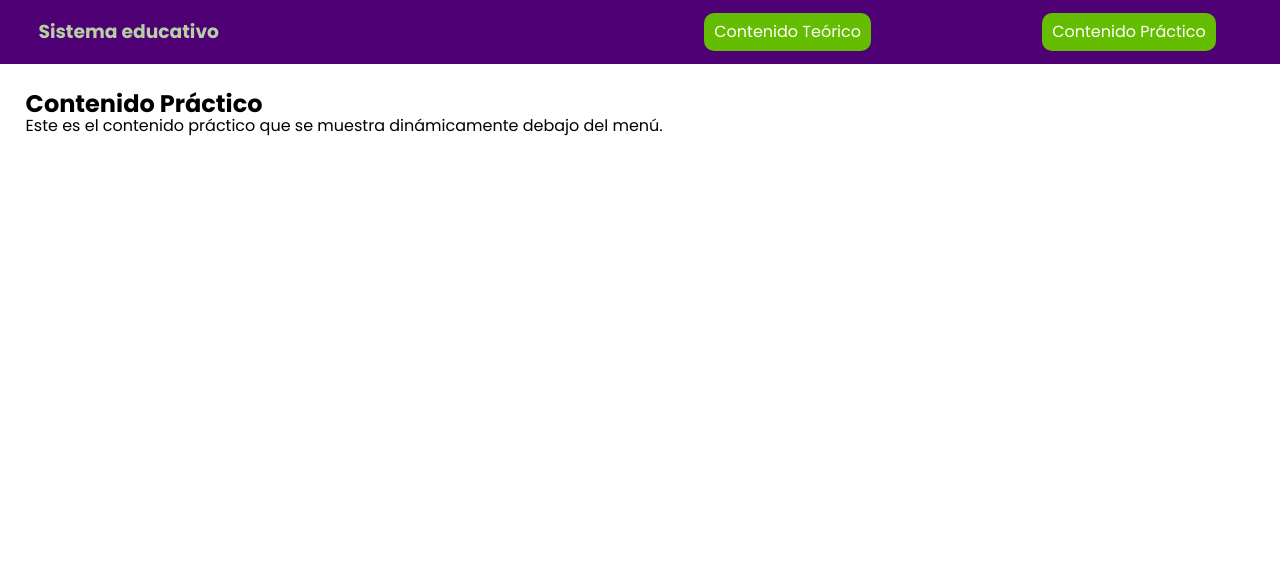
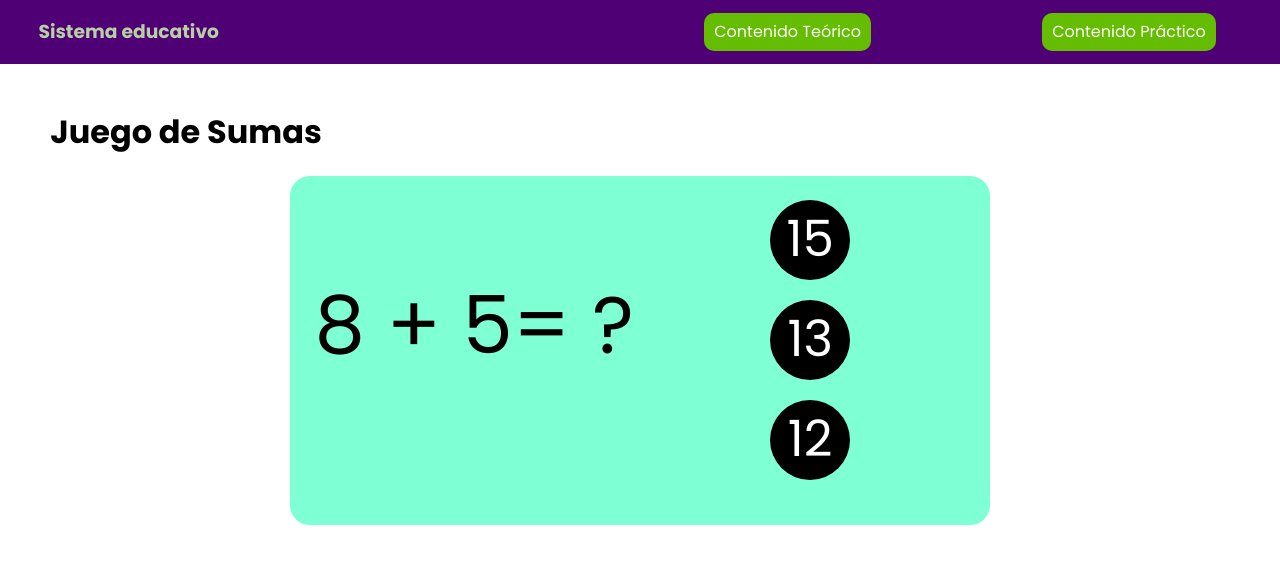
Before and after one commit to Alexisrafael/Learning_numbers_and_letters, a website: page index.html in a window 1280 px wide. Both pictures are taken after a click on the link "Contenido Práctico". Drawn offline with Linux system fonts and the light colour scheme; a web font is replaced by a local one.

Commit message:
juego de suma

```diff
--- a/css/style.css
+++ b/css/style.css
@@ -187,3 +187,45 @@ body{
     display: flex; justify-content: center; align-items: center;
 
 }
+
+.container{
+    background-color: aquamarine;
+    max-width: 700px;
+    margin: auto;
+    border: none;
+    border-radius: 20px;
+    display: flex;
+    padding: 50px 0;
+}
+.izquierdo{
+    width: 70%;
+    font-size: 80px;
+    display: flex;
+    flex-direction: column;
+    justify-content: center;
+}
+.derecha{
+    width: 30%;
+}
+.msj{
+    font-size: 40px;
+    height: 50px;
+}
+.opcion{
+    width: 80px;
+    height: 80px;
+    border: 1px solid #000;
+    font-size: 50px;
+    margin-bottom: 20px;
+    border: none;
+    border-radius: 50%;
+    cursor: pointer;
+    background-color: #000;
+    color: white;
+    display: flex;
+    justify-content: center;
+    align-items: center;
+}
+.opcion:hover{
+    background-color: #262626;
+}
--- a/index.html
+++ b/index.html
@@ -339,11 +339,105 @@
 
         <!-- Segundo boton de contenido Practico -->
         <section id="section3" class="content-section" style="display: none;">
-            <h2>Contenido Práctico</h2>
-            <p>Este es el contenido práctico que se muestra dinámicamente debajo del menú.</p>
+            <title>Juego de Suma</title>
+            <h1 style="padding: 2%;">Juego de Sumas</h1>
+            <div class="container" style="padding: 2%;">
+                <div class="izquierdo">
+                    <div class="container-operacion">
+                        <span id="suma">9 + 9 </span><span>=</span>
+                        <span class="resultado" id="resultado">18</span>
+                    </div>
+                    <span id="msj" class="msj">EXCELENTE!!</span>
+                </div>
+
+                <div class="derecha">
+                    <span id="opi1" class="opcion" onclick="controlarRespuesta(this)">18</span>
+                    <span id="opi2" class="opcion" onclick="controlarRespuesta(this)">18</span>
+                    <span id="opi3" class="opcion" onclick="controlarRespuesta(this)">18</span>
+                </div>
+            </div>
         </section>
     </div>
 
     <script src="js/index.js"></script>
+    <script>
+
+        //varialbles que almacenaran los dos numeros de la suma
+        var num1, num2;
+        //varialble para guardar el resultado de la suma
+        var respueta;
+        //varialble donde se cargara la opcion correcta
+        var indiceOpCorrecta;
+
+        //todos los elementos que voy a manipular de la pagina
+        text_suma = document.getElementById("suma")
+        Opi1= document.getElementById("opi1")
+        Opi2= document.getElementById("opi2")
+        Opi3= document.getElementById("opi3")
+        text_msj = document.getElementById("msj")
+        text_resultado = document.getElementById("resultado");
+
+        function comenzar(){
+            //cada vez que inicie limpio los campos
+            text_resultado.innerHTML = " ?";
+            text_msj.innerHTML  = "";
+
+            //genero la suma aleatorias entre 0 y 9
+            num1 = Math.round(Math.random()*9);
+            num2 = Math.round(Math.random()*9);
+            respueta = num1 + num2;
+
+            //asignamos la suma para que visualice
+            text_suma.innerHTML = num1 + " + " +  num2;
+
+            //genero un numero entre 0 y dos para colocar la opcion correcta
+            indiceOpCorrecta = Math.round(Math.random()*2);
+            if(indiceOpCorrecta==0){ //ponemos la opcion correcta en la primera posicion
+                Opi1.innerHTML = respueta;
+                //al resto le doy numeros cercanos a la repuesta correcta
+                Opi2.innerHTML = respueta + 1;
+                Opi3.innerHTML = respueta - 1;
+            }else if(indiceOpCorrecta=1){ //ponemos la opcion correcta en la psegunda posicion
+                Opi2.innerHTML = respueta;
+                //al resto le doy numeros cercanos a la repuesta correcta
+                Opi1.innerHTML = respueta + 2;
+                Opi3.innerHTML = respueta - 1;
+
+            }else if(indiceOpCorrecta=2){ //ponemos la opcion correcta en la tercera posicion
+                Opi3.innerHTML = respueta;
+                //al resto le doy numeros cercanos a la repuesta correcta
+                Opi1.innerHTML = respueta + 1;
+                Opi2.innerHTML = respueta - 1;
+
+            }
+
+        }
+
+        //funcion que chequear la respuesta elegida por el usuario
+        function controlarRespuesta(opcionElegida){
+            //cargamos la respuesta elegida en la operacion
+            text_resultado.innerHTML = opcionElegida.innerHTML;
+
+            //controlamos si esta bien
+            if(respueta == text_resultado.innerHTML){
+                text_msj.innerHTML = "EXCELENTE!!";
+                text_msj.style.color = "green";
+                //eseramos dos segundos y volvemos a llamar a la funcion comenzar
+                setTimeout(comenzar, 2000);
+            }else{
+                text_msj.innerHTML = "INTENTA DE NUEVO!!";
+                text_msj.style.color = "red";
+                //eseramos dos segundos y limpiamos los campos
+                setTimeout(limpiar, 2000);
+            }
+        }
+
+        function limpiar(){
+            text_resultado.innerHTML = " ?";
+            text_msj.innerHTML  = "";
+        }
+
+        comenzar()
+    </script>
 </body>
 </html>
```
Also changed, not shown: js/index.js (line endings or trailing spaces).
